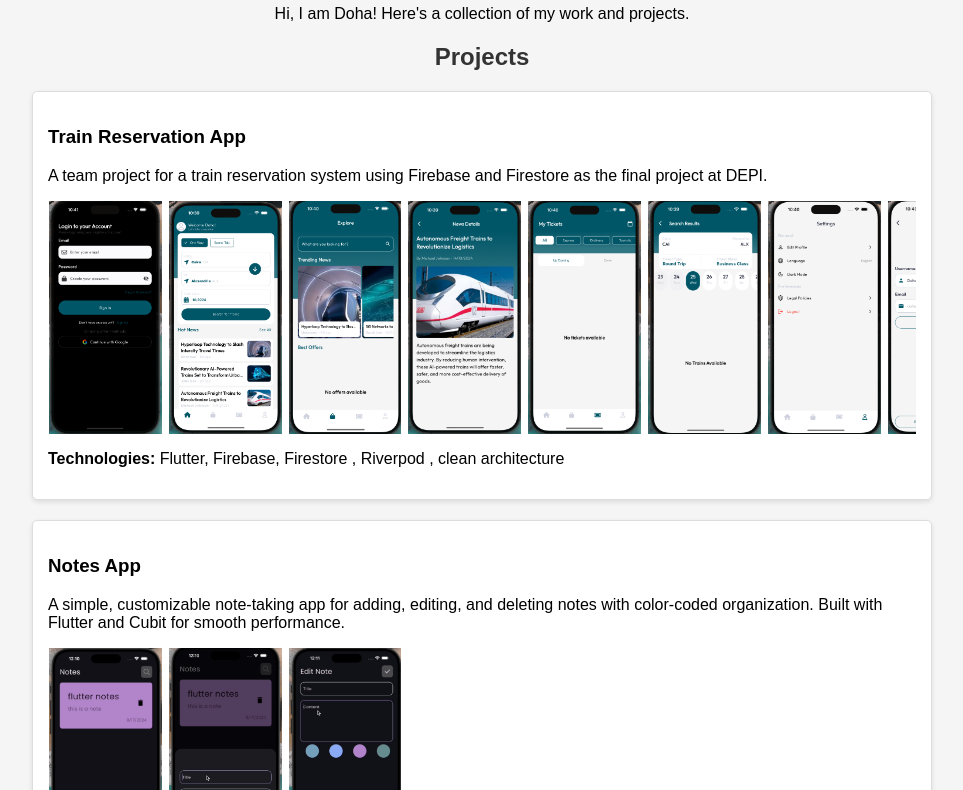
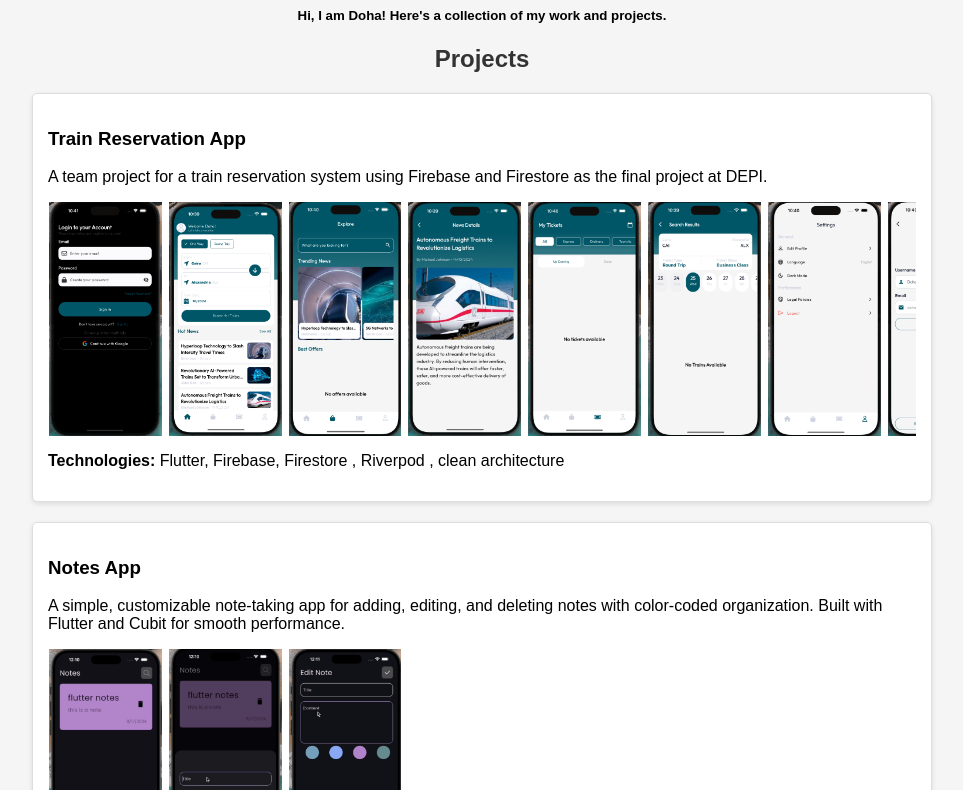
Before and after one commit to Dohaibrahim/Dohaibrahim.github.io, a plain HTML site: page index.html in a window 1280 px wide. Shown: the part 73-863 px from the top of the page, without its empty margins (158-1121 px from the left). Drawn offline with Linux system fonts and the light colour scheme.

```diff
--- a/index.html
+++ b/index.html
@@ -9,7 +9,7 @@
 <body>
     <div class="welcome-container">
         <h1>Welcome to My Portfolio</h1>
-        <p> Hi, I am Doha! Here's a collection of my work and projects.</p>
+        <h5> Hi, I am Doha! Here's a collection of my work and projects.</h5>
     </div>
 
     <section id="projects">
```
